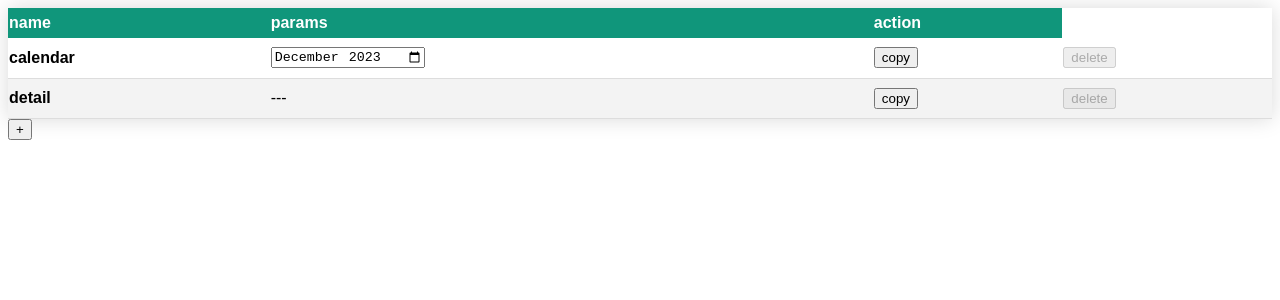
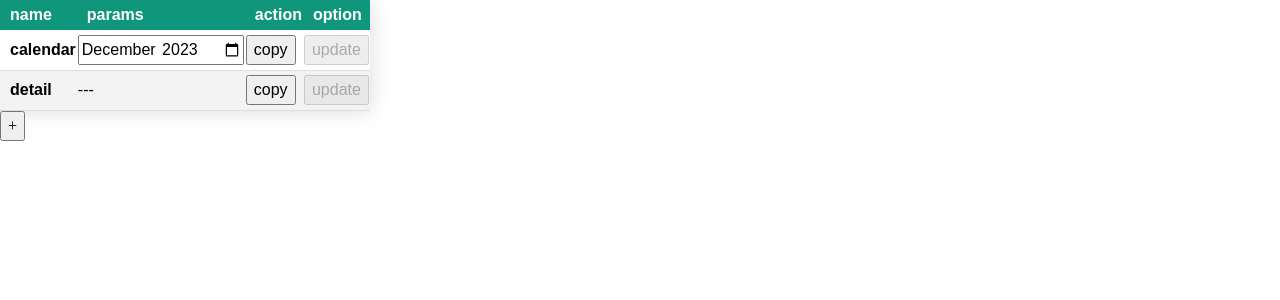
Before and after one commit to bo-ri/mdmemo, a React (Vite) app: page / in a window 1280 px wide. Shown: the top 300 px of the page. Built offline with nearby package versions, Linux system fonts and the light colour scheme.

Commit message:
fix: table style

```diff
--- a/index.html
+++ b/index.html
@@ -3,6 +3,7 @@
   <head>
     <meta charset="UTF-8" />
     <title>mdmemo</title>
+    <link rel="stylesheet" href="src/reset.css" type="text/css">
   </head>
   <body>
     <div id="root"></div>
--- a/src/App.tsx
+++ b/src/App.tsx
@@ -4,12 +4,13 @@ import { List } from "./pages/List";
 import { Form } from "./pages/Form";
 import { getMemo } from "./state/atoms/memo";
 import { Update } from "./pages/Update";
+import "./styles.css";
 
 export const App = () => {
   const [displaySettings] = useAtom(display);
   const [memoList] = useAtom(getMemo);
   return (
-    <>
+    <div className="main">
       {
         displaySettings.status === "form"
           ? <Form />
@@ -17,6 +18,6 @@ export const App = () => {
             ? <Update index={displaySettings.selectedIndex} />
             : <List memoList={memoList} />
       }
-    </>
+    </div>
   )
 }
--- a/src/pages/styles.css
+++ b/src/pages/List.css
@@ -17,6 +17,10 @@
   z-index: 1;
 }
 
+#main_table th {
+  padding-left: 10px;
+}
+
 #main_table tbody tr {
   border-bottom: 1px solid #dddddd;
   height: 40px;
--- a/src/pages/List.tsx
+++ b/src/pages/List.tsx
@@ -4,7 +4,7 @@ import { display } from "../state/atoms/display";
 import { generateCalendar } from "../libs/templates/calendar";
 import { generateDetail } from "../libs/templates/detail";
 import { MemoState } from "../state/atoms/memo";
-import "./styles.css";
+import "./List.css";
 
 export const List = ({
   memoList
@@ -60,7 +60,7 @@ export const List = ({
     <>
       <div id="box">
         <table id="main_table">
-          <thead><tr><th>name</th><th>params</th><th>action</th></tr></thead>
+          <thead><tr><th>name</th><th>params</th><th>action</th><th>option</th></tr></thead>
           <tbody>
             <tr>
               <th>calendar</th>
@@ -71,10 +71,10 @@ export const List = ({
                 <button onClick={handleOnClick}>copy</button>
               </td>
               <td>
-                <button disabled>delete</button>
+                <button disabled>update</button>
               </td>
             </tr>
-            <tr><th>detail</th><td>---</td><td><button onClick={generateDetail}>copy</button></td><td><button disabled>delete</button></td></tr>
+            <tr><th>detail</th><td>---</td><td><button onClick={generateDetail}>copy</button></td><td><button disabled>update</button></td></tr>
             { customMaps }
           </tbody>
         </table>
--- /dev/null
+++ b/src/reset.css
@@ -0,0 +1 @@
+*,*::before,*::after{box-sizing:border-box}html{-moz-text-size-adjust:none;-webkit-text-size-adjust:none;text-size-adjust:none}body,h1,h2,h3,h4,p,figure,blockquote,dl,dd{margin:0}ul[role='list'],ol[role='list']{list-style:none}body{min-height:100vh;line-height:1.5}h1,h2,h3,h4,button,input,label{line-height:1.1}h1,h2,h3,h4{text-wrap:balance}a:not([class]){text-decoration-skip-ink:auto;color:currentColor}img,picture{max-width:100%;display:block}input,button,textarea,select{font:inherit}textarea:not([rows]){min-height:10em}:target{scroll-margin-block:5ex}
--- /dev/null
+++ b/src/styles.css
@@ -0,0 +1,4 @@
+.main {
+  max-height: 600px;
+  width: 350px;
+}
```
